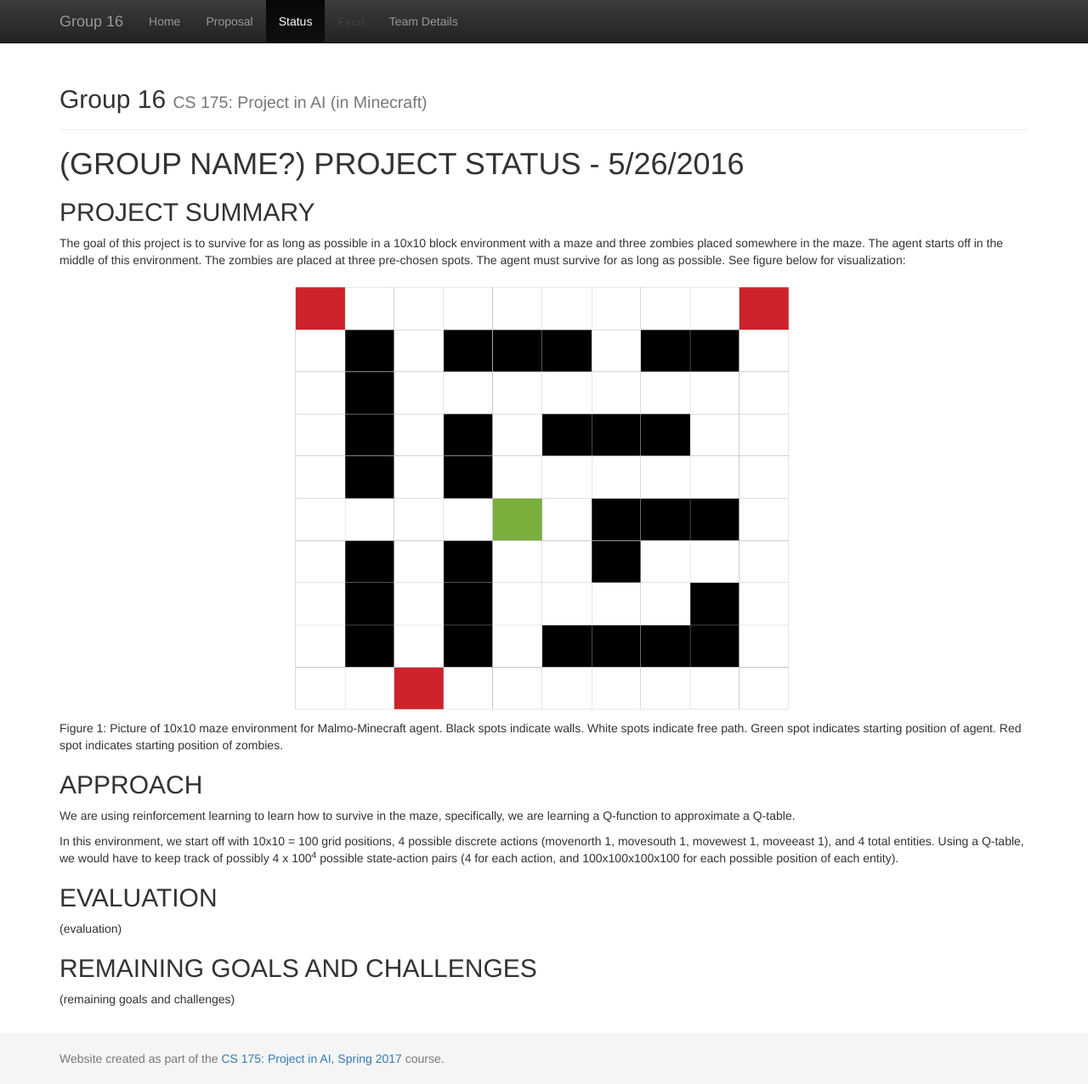
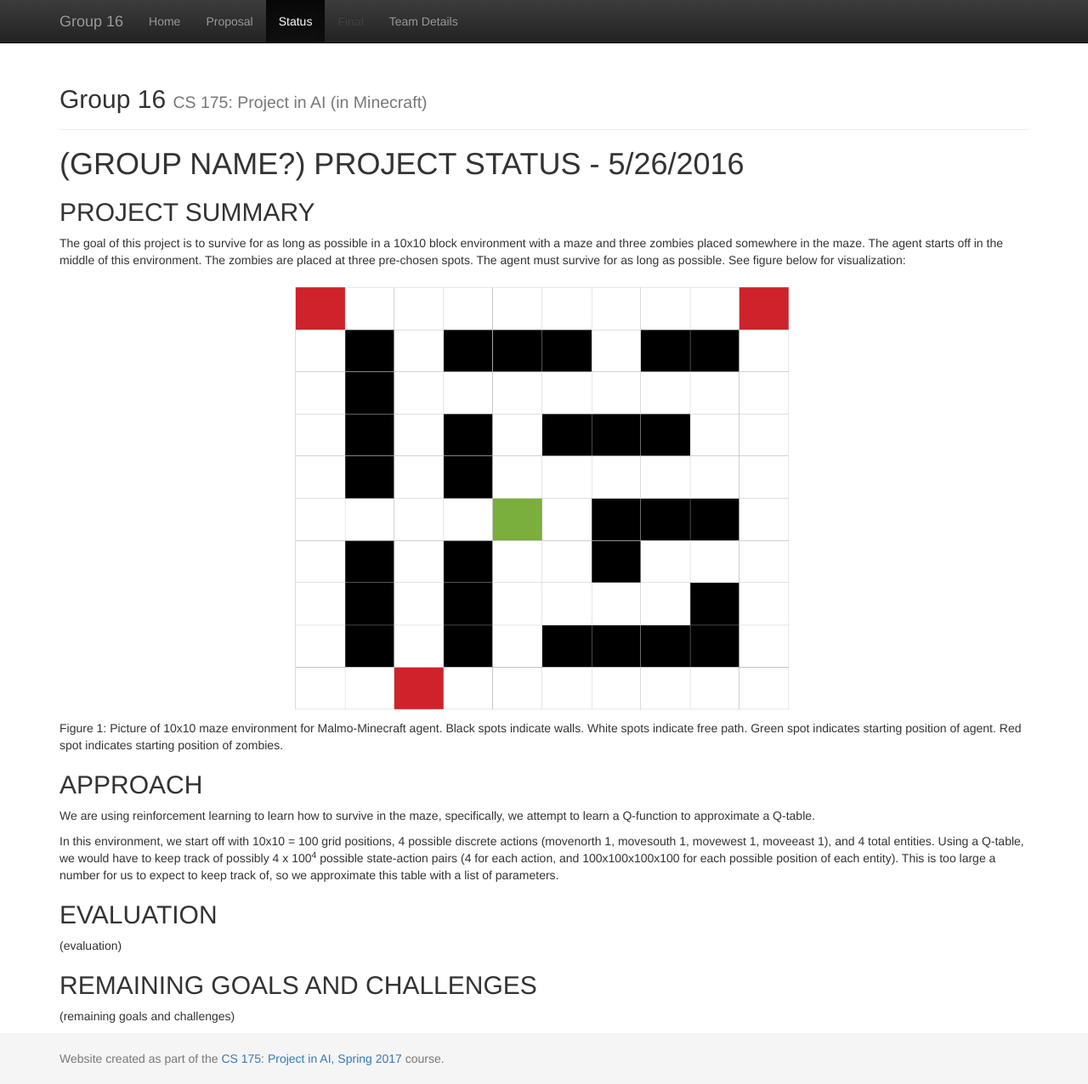
Before and after one commit to becamorin20/Group-16, a Jekyll site: the page built from docs/status.md, in a window 1280 px wide and 1276 px high. Shown: the whole window at 85% size. Built offline with Jekyll 4.4.1, drawn with Linux system fonts in a browser that asks for light colours.

Commit message:
Update status.md

```diff
--- a/docs/status.md
+++ b/docs/status.md
@@ -11,9 +11,9 @@
 Figure 1: Picture of 10x10 maze environment for Malmo-Minecraft agent. Black spots indicate walls. White spots indicate free path. Green spot indicates starting position of agent. Red spot indicates starting position of zombies.
 
 ## APPROACH
-We are using reinforcement learning to learn how to survive in the maze, specifically, we are learning a Q-function to approximate a Q-table.
+We are using reinforcement learning to learn how to survive in the maze, specifically, we attempt to learn a Q-function to approximate a Q-table.
 
-In this environment, we start off with 10x10 = 100 grid positions, 4 possible discrete actions (movenorth 1, movesouth 1, movewest 1, moveeast 1), and 4 total entities. Using a Q-table, we would have to keep track of possibly 4 x 100<sup>4</sup> possible state-action pairs (4 for each action, and 100x100x100x100 for each possible position of each entity).
+In this environment, we start off with 10x10 = 100 grid positions, 4 possible discrete actions (movenorth 1, movesouth 1, movewest 1, moveeast 1), and 4 total entities. Using a Q-table, we would have to keep track of possibly 4 x 100<sup>4</sup> possible state-action pairs (4 for each action, and 100x100x100x100 for each possible position of each entity). This is too large a number for us to expect to keep track of, so we approximate this table with a list of parameters.
 
 ## EVALUATION
 (evaluation)
```
